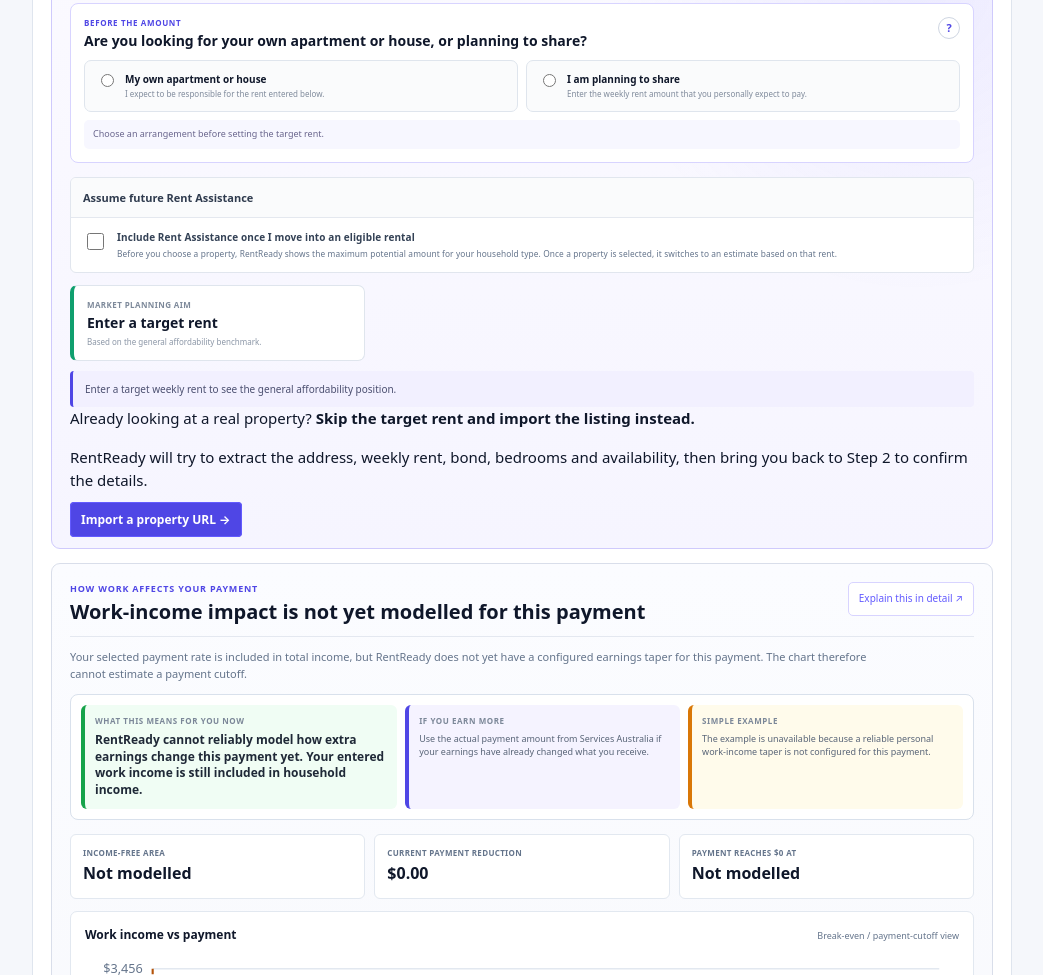
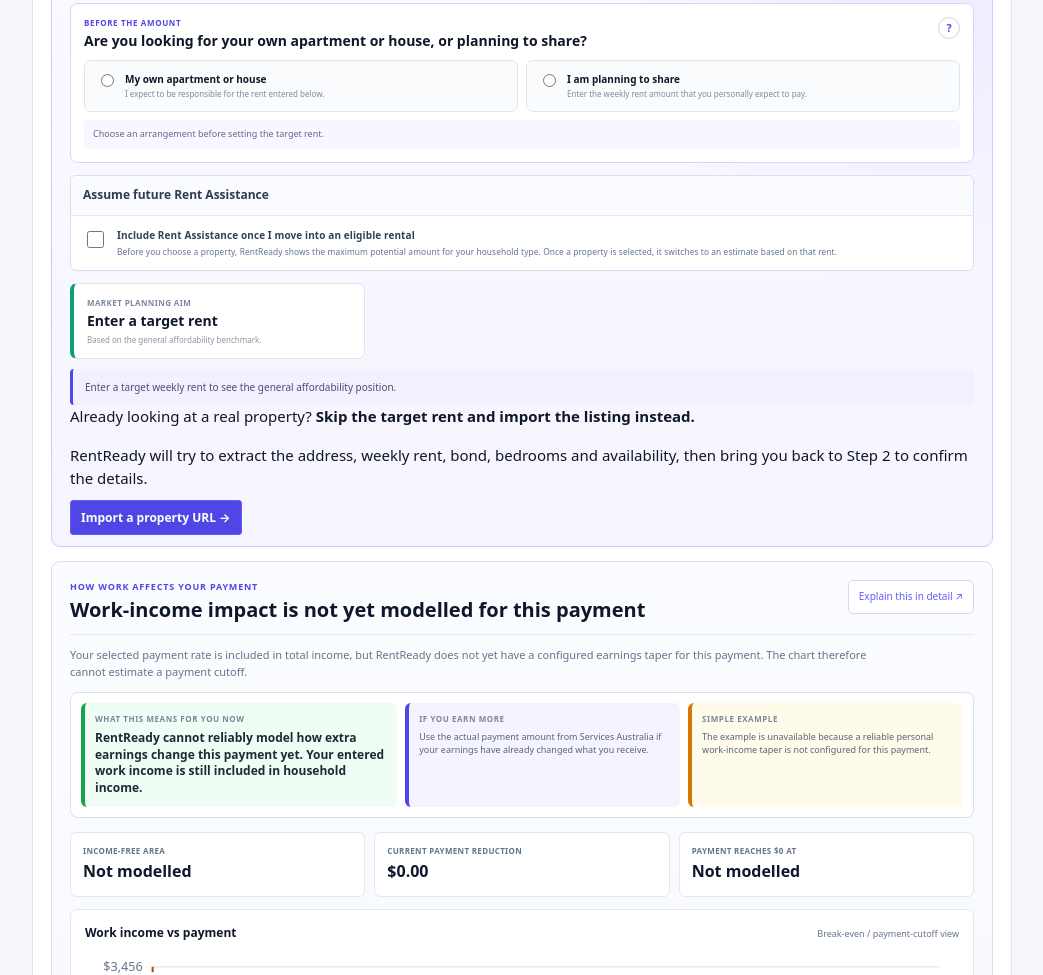
Before and after one commit to dghx23/rentreadyvic, a website: page app.html in a window 1280 px wide. Shown: the part 1668-2643 px from the top of the page, without its empty margins (118-1161 px from the left). Drawn offline with Linux system fonts and the light colour scheme; no server answers.

Commit message:
Tighten Rent Assistance styling in rental-target flow

```diff
--- a/app.css
+++ b/app.css
@@ -1943,3 +1943,20 @@
 @media(max-width:820px){
   .target-rent-results{grid-template-columns:1fr!important}
 }
+
+
+/* Rent Assistance choice inside rental-target flow */
+.target-rent-ra-choice{
+  margin:0 0 12px!important;
+  border:1px solid #d9def0!important;
+  box-shadow:none!important
+}
+.target-rent-ra-choice .card-head{
+  background:#fafbff!important
+}
+.target-rent-ra-choice .card-head h3{
+  font-size:12px!important
+}
+.target-rent-ra-choice .card-body{
+  padding:12px!important
+}
```
